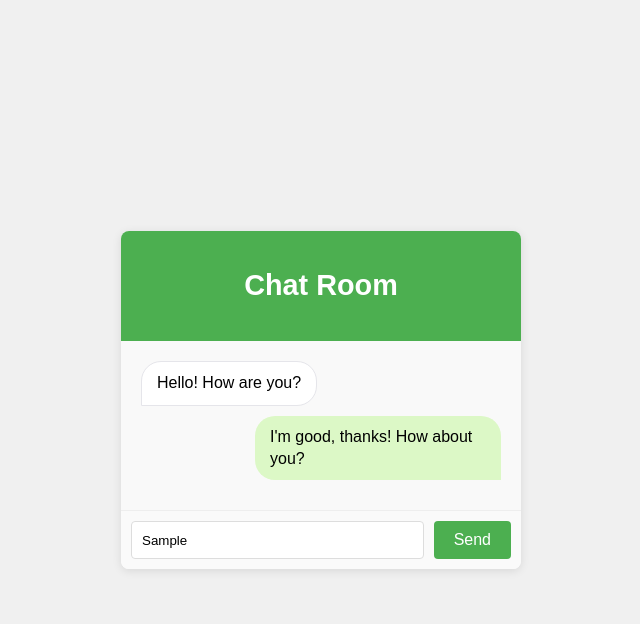
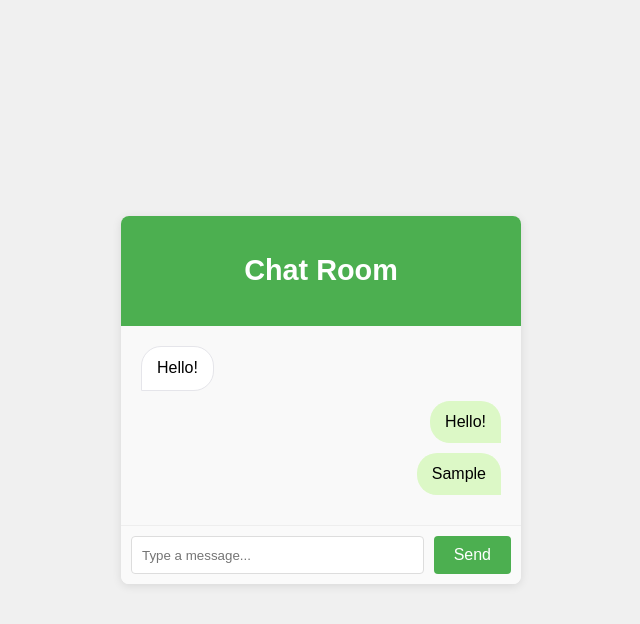
Before and after one commit to dodo5517/test, a website: page chat/index.html in a window 1280 px wide. Both pictures are taken after typing "Sample" into the empty fields and a click on the button "Send". Shown: the whole page, without its empty margins (319-959 px from the left). Drawn offline with nearby package versions, Linux system fonts and the light colour scheme; no server answers.

Commit message:
메세지 교환 구현, 메세지 박스 구분 가능, css 수정

```diff
--- a/chat/css/main.css
+++ b/chat/css/main.css
@@ -27,18 +27,20 @@ body {
   font-size: 1.2em;
 }
 
-.chat-messages {
+.chatMessages {
   flex: 1;
   padding: 20px;
   overflow-y: auto;
   background-color: #f9f9f9;
+  display: flex; /* 수정: 메시지들을 세로로 배치하기 위해 추가 */
+  flex-direction: column; /* 수정: 세로 방향으로 정렬 */
 }
 
-.chat-messages::-webkit-scrollbar {
+.chatMessages::-webkit-scrollbar {
   width: 6px;
 }
 
-.chat-messages::-webkit-scrollbar-thumb {
+.chatMessages::-webkit-scrollbar-thumb {
   background-color: #cccccc;
   border-radius: 10px;
 }
@@ -57,35 +59,39 @@ body {
   justify-content: flex-start;
 }
 
-.message-content {
-  max-width: 60%;
+.message {
+  margin-bottom: 10px;
+  align-items: flex-end;
   padding: 10px 15px;
   border-radius: 20px;
   font-size: 1em;
   line-height: 1.4;
+  word-break: break-word; /* 긴 단어가 있을 경우 줄 바꿈 처리 */
 }
 
-.message.sent .message-content {
+.message.sent {
+  align-self: flex-end;
   background-color: #dcf8c6;
   color: #000;
   border-bottom-right-radius: 0;
 }
 
-.message.received .message-content {
+.message.received {
+  align-self: flex-start;
   background-color: #ffffff;
   color: #000;
   border-bottom-left-radius: 0;
   border: 1px solid #e5e5ea;
 }
 
-.chat-input {
+.chatInput {
   display: flex;
   border-top: 1px solid #eeeeee;
   padding: 10px;
   background-color: #fafafa;
 }
 
-#chat-input {
+#chatInput {
   flex: 1;
   padding: 10px;
   border: 1px solid #dddddd;
@@ -93,7 +99,7 @@ body {
   margin-right: 10px;
 }
 
-#send-button {
+#sendButton {
   background-color: #4caf50;
   color: white;
   border: none;
@@ -103,6 +109,6 @@ body {
   font-size: 1em;
 }
 
-#send-button:hover {
+#sendButton:hover {
   background-color: #45a049;
 }
--- a/chat/index.html
+++ b/chat/index.html
@@ -4,28 +4,25 @@
     <meta charset="UTF-8" />
     <meta name="viewport" content="width=device-width, initial-scale=1.0" />
     <title>Chat Box</title>
+    <script src="https://cdnjs.cloudflare.com/ajax/libs/socket.io/4.7.5/socket.io.min.js"></script>
     <link rel="stylesheet" href="/chat/css/main.css" />
-    <script src="https://cdnjs.cloudflare.com/ajax/libs/socket.io/4.7.5/socket.io.min.js"></script>
-    <script src="/chat/js/main.js"></script>
   </head>
   <body>
     <div class="chat-container">
       <div class="chat-header">
         <h2>Chat Room</h2>
       </div>
-      <div class="chat-messages" id="chat-messages">
-        <!-- Sample messages for demonstration -->
-        <div class="message received">
-          <div class="message-content">Hello! How are you?</div>
-        </div>
-        <div class="message sent">
-          <div class="message-content">I'm good, thanks! How about you?</div>
-        </div>
+
+      <div class="chatMessages" id="chatMessages">
+        <div class="message received">Hello!</div>
+        <div class="message sent">Hello!</div>
       </div>
-      <div class="chat-input">
-        <input type="text" id="chat-input" placeholder="Type a message..." />
-        <button id="send-button">Send</button>
+
+      <div class="chatInput">
+        <input type="text" id="chatInput" placeholder="Type a message..." />
+        <button id="sendButton">Send</button>
       </div>
     </div>
+    <script src="/chat/js/main.js"></script>
   </body>
 </html>
--- a/chat/js/main.js
+++ b/chat/js/main.js
@@ -1 +1,26 @@
 const socket = io();
+const chatMessages = document.getElementById("chatMessages");
+
+//메세지 받기
+socket.on("chatMessage", (msg) => {
+  const recievedDiv = document.createElement("div");
+  recievedDiv.textContent = msg;
+  recievedDiv.className = "message received";
+  chatMessages.appendChild(recievedDiv);
+});
+
+//메세지 보내기
+const sendButton = document.getElementById("sendButton");
+sendButton.addEventListener("click", () => {
+  const chatInput = document.getElementById("chatInput");
+  let msg = chatInput.value;
+  console.log(msg);
+  if (msg) {
+    const sentDiv = document.createElement("div");
+    sentDiv.textContent = msg;
+    sentDiv.className = "message sent";
+    chatMessages.appendChild(sentDiv);
+    socket.emit("chatMessage", msg);
+    chatInput.value = "";
+  }
+});
```
Also changed, not shown: app.js (+7 -0 lines).
